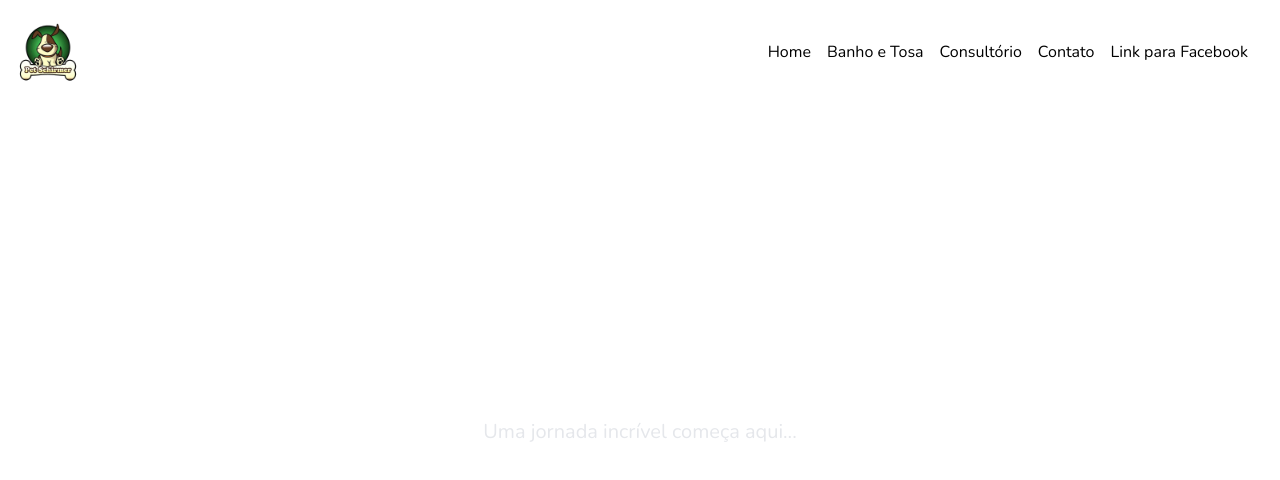
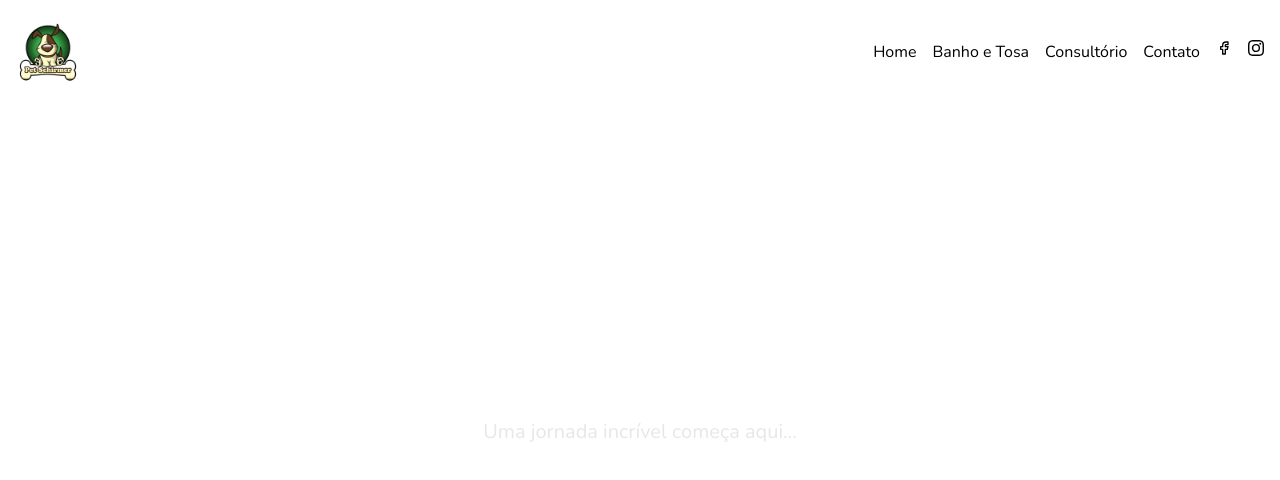
Before and after one commit to deniseschirmer/next-petschirmer, a Next.js app: page / in a window 1280 px wide. Shown: the top 480 px of the page. Built offline with nearby package versions, Linux system fonts and the light colour scheme.

Commit message:
[Fix]: Icons and finish navbar

```diff
--- a/src/app/page.tsx
+++ b/src/app/page.tsx
@@ -1,7 +1,6 @@
 import React from "react";
 import { FontAwesomeIcon } from "@fortawesome/react-fontawesome";
 import { faCode } from "@fortawesome/free-solid-svg-icons";
-// import "../css/main.css";
 import Navbar from "@/components/Navbar";
 
 const Page: React.FC = () => {
--- a/src/components/Navbar.tsx
+++ b/src/components/Navbar.tsx
@@ -2,6 +2,8 @@
 import { useState } from "react";
 import Link from "next/link";
 import { RiCloseLine, RiMenu3Line } from "react-icons/ri";
+import { TbBrandFacebook } from "react-icons/tb";
+import { BsInstagram } from "react-icons/bs";
 
 const Navbar = () => {
   const [toggleMenu, setToggleMenu] = useState(false);
@@ -37,7 +39,7 @@ const Navbar = () => {
               </li>
               <li>
                 <Link href="https://www.facebook.com/petschiirmer/" passHref>
-                  Link para Facebook
+                  <TbBrandFacebook width={"30px"} />
                 </Link>
               </li>
               <li>
@@ -47,7 +49,7 @@ const Navbar = () => {
                   target="_blank"
                   rel="noopener noreferrer"
                 >
-                  {/* Adicione o ícone do Instagram aqui, se necessário */}
+                  <BsInstagram width={"25px"} />
                 </Link>
               </li>
             </ul>
@@ -62,7 +64,7 @@ const Navbar = () => {
               </div>
             ) : (
               <div
-                className="text-green-600 cursor-pointer"
+                className="text-green-800 cursor-pointer"
                 onClick={() => setToggleMenu(true)}
               >
                 <RiMenu3Line size={27} />
```
